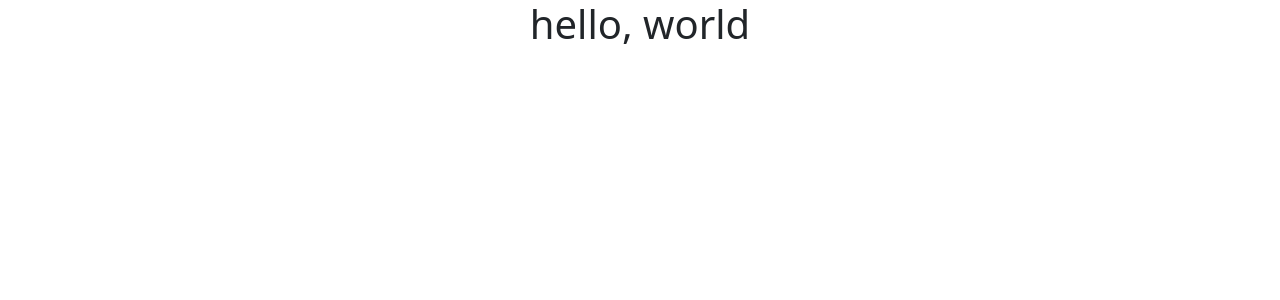
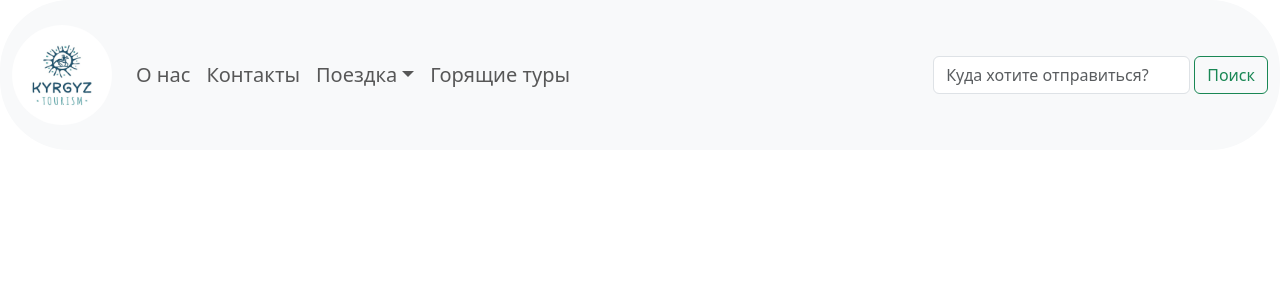
Before and after one commit to 2-group/project-2teams, a React (Create React App) app: page /search in a window 1280 px wide. Shown: the top 300 px of the page. Built offline with nearby package versions, Linux system fonts and the light colour scheme.

Commit message:
соедина ветка main и Aizirek и добавлены некоторые измениня в Home page

```diff
--- a/src/App.jsx
+++ b/src/App.jsx
@@ -9,7 +9,16 @@
 function App() {
   return (
     <div className="App">
-      <h1>hello, world</h1>
+
+      <BrowserRouter>
+     <Header/>
+      <Routes>
+        <Route path='/about' element={<About/>}/>
+        <Route path='/turs' element={<Turs/>}/>
+        <Route exact path='/' element={<Home/>}/>
+        <Route path='contacts' element={<Contacts/>}/>
+      </Routes>
+    </BrowserRouter>
     </div>
   );
 }
```
